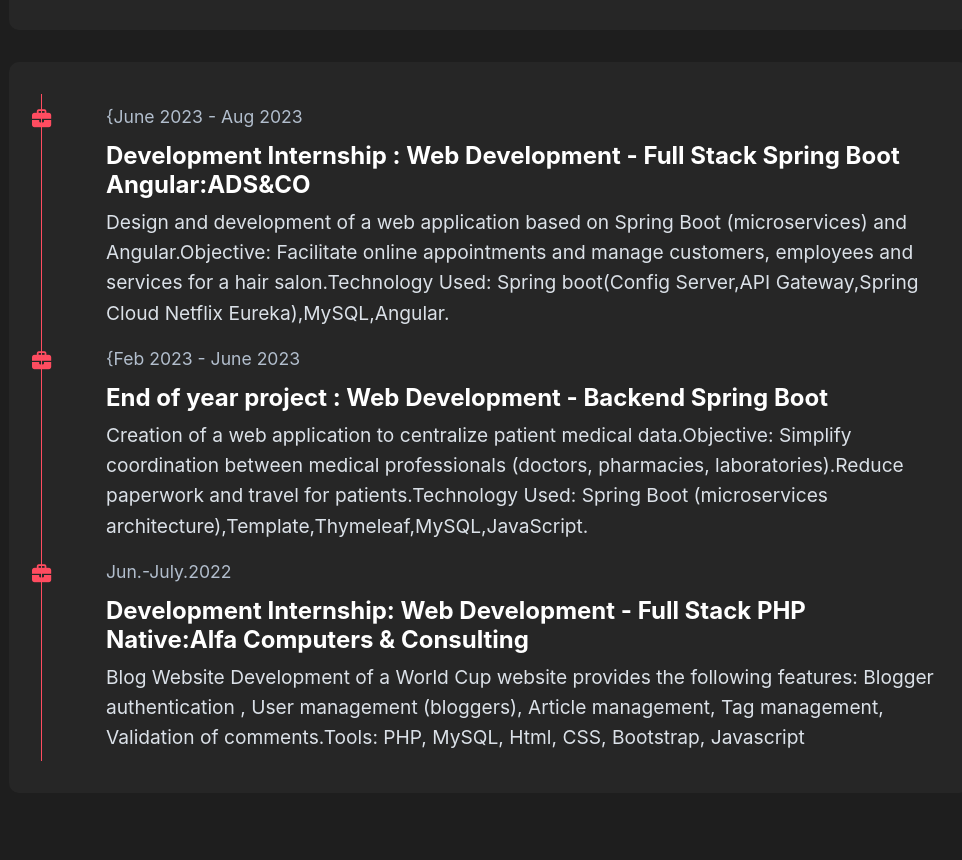
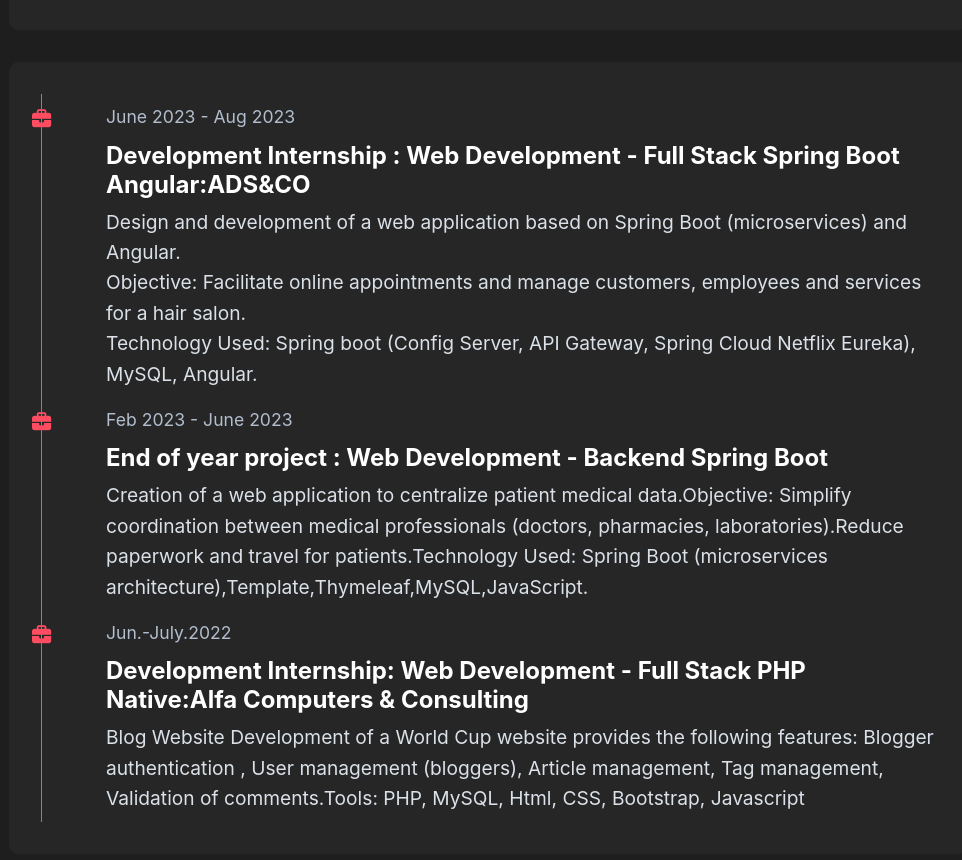
Before and after one commit to Bouchnak-Maher/Portfolio, a React (Create React App) app: page / in a window 1280 px wide. Shown: the part 3666-4526 px from the top of the page, without its empty margins (151-1113 px from the left). Built offline with nearby package versions, Linux system fonts and the light colour scheme.

Commit message:
first commit

```diff
--- a/src/Components/Timeline/Timeline.js
+++ b/src/Components/Timeline/Timeline.js
@@ -30,14 +30,19 @@ function Timeline() {
             </div>
             <div className="jobs-timeline timeline">
                 <TimelineItem
-                    duration={'{June 2023 - Aug  2023 '}
+                    duration={'June 2023 - Aug  2023 '}
                     title={'Development Internship : Web Development - Full Stack Spring Boot Angular:ADS&CO'}
-                    desc={'Design and development of a web application based on Spring Boot (microservices) and Angular.Objective: Facilitate online appointments and manage customers, employees and services for a hair salon.Technology Used: Spring boot(Config Server,API Gateway,Spring Cloud Netflix Eureka),MySQL,Angular.'}
-                    icon={brief}
+                    desc={
+                        <div>
+                            Design and development of a web application based on Spring Boot (microservices) and Angular.<br />
+                            Objective: Facilitate online appointments and manage customers, employees and services for a hair salon.<br />
+                            Technology Used: Spring boot (Config Server, API Gateway, Spring Cloud Netflix Eureka), MySQL, Angular.
+                        </div>
+                    }                    icon={brief}
                 />
 
                 <TimelineItem
-                    duration={'{Feb 2023 - June 2023'}
+                    duration={'Feb 2023 - June 2023'}
                     title={'End of year project : Web Development - Backend Spring Boot '}
                     desc={' Creation of a web application to centralize patient medical data.Objective: Simplify coordination between medical professionals (doctors, pharmacies, laboratories).Reduce paperwork and travel for patients.Technology Used: Spring Boot (microservices architecture),Template,Thymeleaf,MySQL,JavaScript. '}
                     icon={brief}
```
